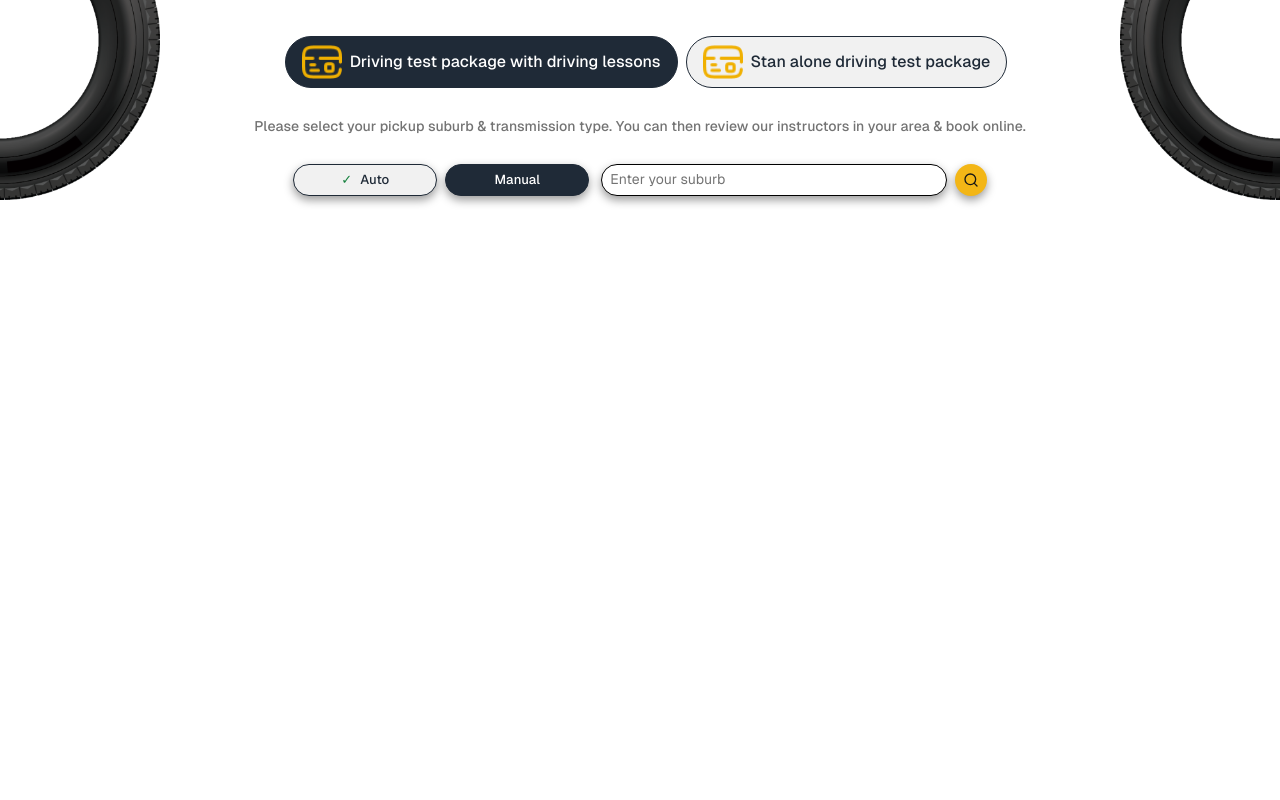
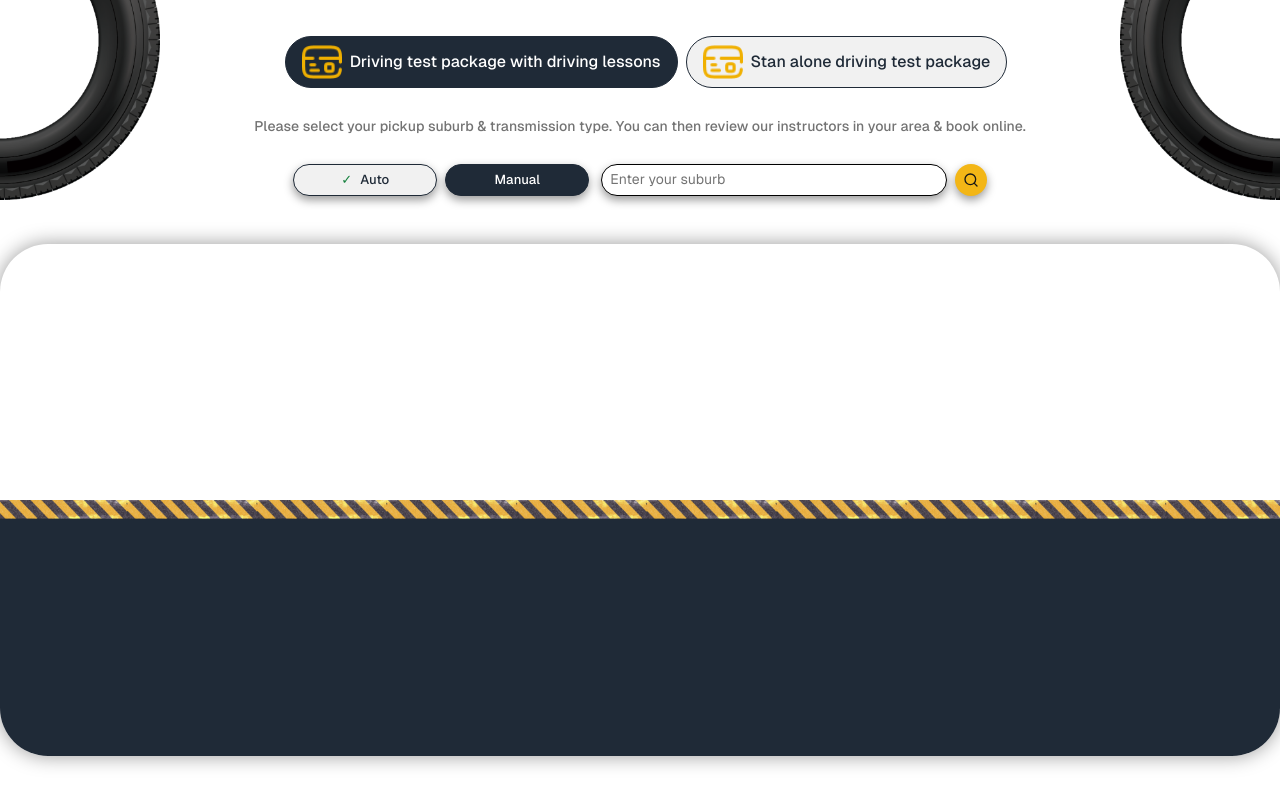
Before and after one commit to NazakatUmrani/Codefyze-Intern-Frontend, a Next.js app in the folder 01-Driver_UI/: page /package in a window 1280 px wide. Shown: the part 878-1678 px from the top of the page. Before the commit the page ends 1122 px from the top, so only its background shows below. Built offline with nearby package versions, Linux system fonts and the light colour scheme.

Commit message:
card working started, not finished

```diff
--- a/01-Driver_UI/src/pages/package.js
+++ b/01-Driver_UI/src/pages/package.js
@@ -89,6 +89,7 @@ export default function Package() {
             </section>
           </section>
         </div>
+
         {/* Main Content */}
         <section className="w-full flex justify-between items-start">
           {/* Tire Left */}
@@ -145,7 +146,7 @@ export default function Package() {
                   Manual
                 </Button>
               </div>
-              <SearchBar border="border border-black" shadow="true"/>
+              <SearchBar border="border border-black" shadow="true" />
             </div>
           </div>
           {/* Tire Right */}
@@ -155,6 +156,18 @@ export default function Package() {
             className="w-40 h-auto block transform -scale-x-100"
           />
         </section>
+
+        {/* Card */}
+        <section className="mt-11 w-full aspect-[2.5/1] rounded-[3rem] shadow-[0px_0px_20px_rgba(0,0,0,0.4)] overflow-hidden">
+          <div className="h-1/2 w-full"></div>
+          <div className="h-1/2 w-full bg-[#1F2A37] relative">
+          <img
+            src="/road-strip.png"
+            alt="road-strip"
+            className="w-full h-auto block absolute top-0 object-contain"
+          />
+          </div>
+        </section>
       </main>
     </div>
   );
```
Also changed, not shown: 01-Driver_UI/public/road-strip.png (added).
